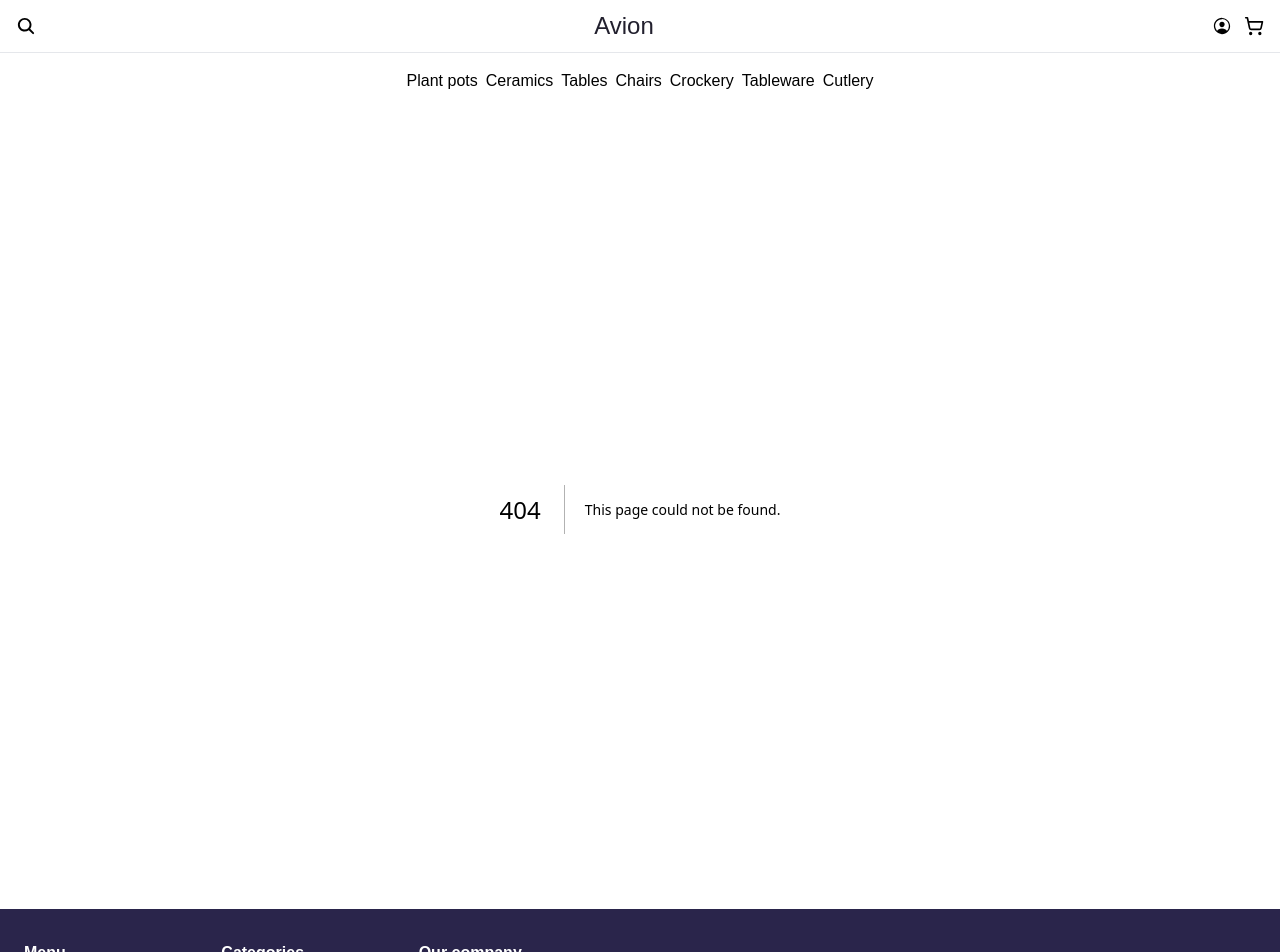
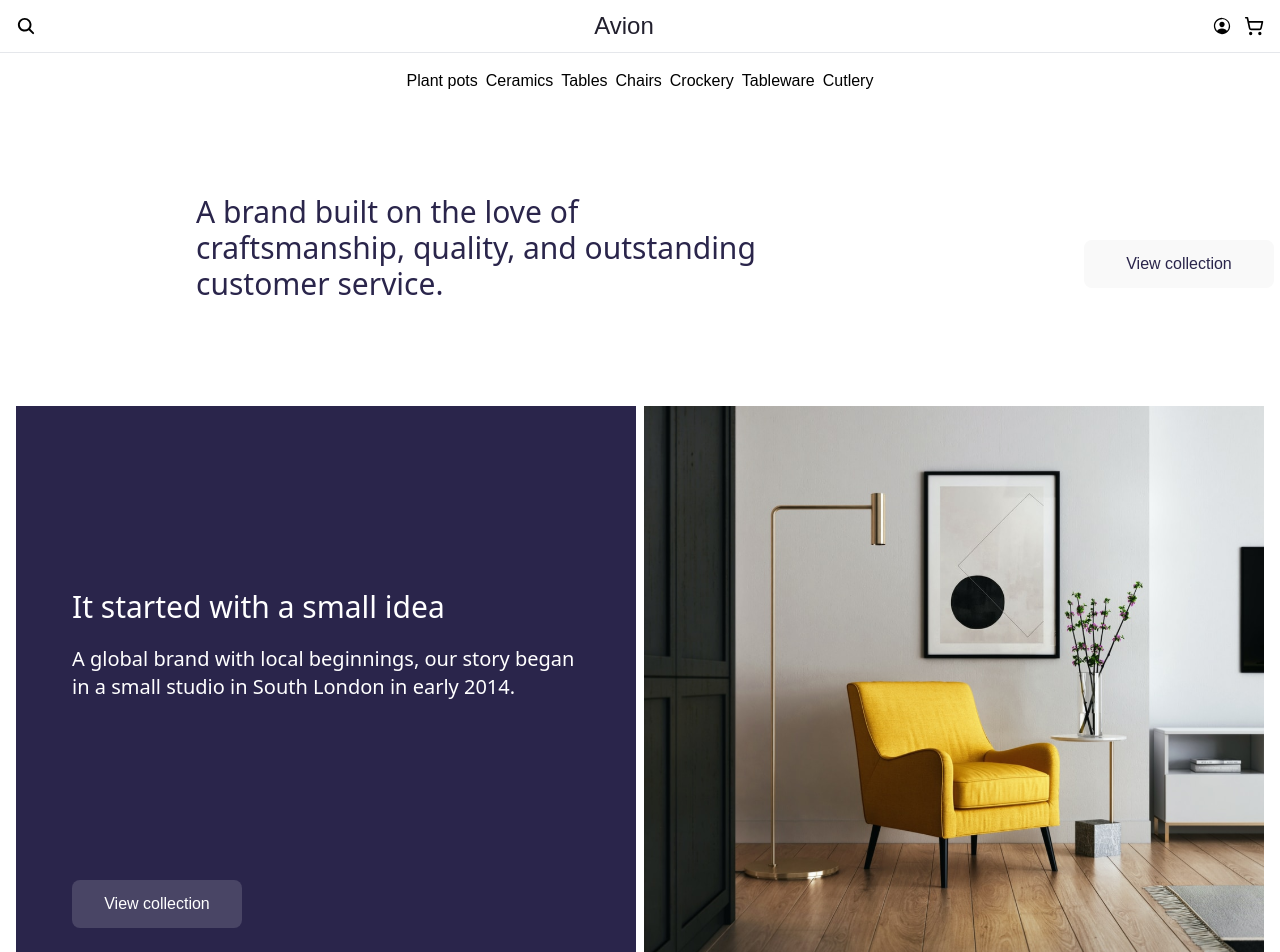
Before and after one commit to saadahmedacademy/Hackathon-funiture-website, a Next.js app in the folder furniture-web/: page /about-us in a window 1280 px wide. Before the commit this address had no page. Shown: the top 952 px of the page. Built offline with nearby package versions, Linux system fonts and the light colour scheme.

Commit message:
complete the about us page.

```diff
--- /dev/null
+++ b/furniture-web/app/about-us/page.tsx
@@ -0,0 +1,110 @@
+import Image from "next/image";
+import React from "react";
+import { FeaturesSection } from "@/components/FeaturesSection";
+import { SignUp } from "@/components/SignUp";
+
+const Button = ({
+  text,
+  className = "",
+  ariaLabel,
+  onClick,
+}: {
+  text: string;
+  className?: string;
+  ariaLabel: string;
+  onClick?: () => void;
+}) => (
+  <button
+    className={`px-6 py-3 rounded-lg transition-colors ${className}`}
+    aria-label={ariaLabel}
+    onClick={onClick}
+  >
+    {text}
+  </button>
+);
+
+const LandingPage = () => {
+  return (
+    <div className="text-[#2A254B]">
+      {/* Header Section */}
+      <main className="md:container mx-auto w-full h-[277px] bg-white flex flex-col md:flex-row justify-center md:justify-around items-center md:px-10 px-6 py-8">
+        <p className="max-w-xl text-2xl md:text-3xl font-sans text-left">
+          A brand built on the love of craftsmanship, quality, and outstanding customer service.
+        </p>
+        <div className="md:w-0 w-full pt-8 mx-auto md:mx-0">
+          <Button
+            text="View collection"
+            className="w-full md:w-[190px] bg-[#F9F9F9] hover:bg-gray-100"
+            ariaLabel="View our collection"
+          />
+        </div>
+      </main>
+
+      {/* Story Section */}
+      <main className="container mx-auto py-5 px-4 h-auto md:h-[590px] flex flex-col md:flex-row gap-2">
+        <section className="flex flex-col md:items-start items-center justify-center py-7 px-4 md:px-14 bg-[#2A254B] text-white md:w-1/2 w-full">
+          <div className="flex flex-col items-center md:items-start gap-5 justify-center mb-6 h-full">
+            <p className="text-2xl md:text-3xl pr-4 font-sans text-start leading-relaxed">
+              It started with a small idea
+            </p>
+            <p className="text-start text-lg md:text-xl font-sans leading-relaxed">
+              A global brand with local beginnings, our story began in a small studio in South London in early 2014.
+            </p>
+          </div>
+          <Button
+            text="View collection"
+            className="w-full md:w-[170px] bg-[#F9F9F926] hover:bg-[#ffffff26]"
+            ariaLabel="View our collection"
+          />
+        </section>
+        <section className="md:w-1/2">
+          <Image
+            src="/aboutus.svg"
+            alt="chair image"
+            width={500}
+            height={100}
+            className="w-full h-full object-cover object-center"
+          />
+        </section>
+      </main>
+
+      {/* Service Section */}
+      <main className="w-full md:mx-auto md:py-5 flex flex-col md:flex-row">
+        <section className="md:w-1/2 w-full h-[300px] md:h-[600px]">
+          <Image
+            src="/aboutus2.svg"
+            alt="A stylish chair displayed in a modern studio setup"
+            width={500}
+            height={600}
+            className="w-full h-full object-cover object-center"
+            priority
+          />
+        </section>
+        <section className="bg-[#F9F9F9] flex flex-col items-center md:items-start justify-center py-7 px-6 md:px-14 text-gray-800 md:w-1/2 w-full h-auto md:h-[600px]">
+          <div className="flex flex-col gap-5 mb-6">
+            <p className="text-xl font-sans text-black leading-relaxed">
+              Our service isn’t just personal, it’s actually hyper personally exquisite.
+            </p>
+            <p className="text-xl font-sans leading-relaxed">
+              When we started Avion, the idea was simple: make high-quality furniture affordable and available for the mass market.
+            </p>
+            <p className="text-xl font-sans leading-relaxed">
+              Handmade, and lovingly crafted furniture and homeware is what we live, breathe, and design, making our Chelsea boutique the hub for the London interior design community.
+            </p>
+          </div>
+          <Button
+            text="Get in touch"
+            className="w-full md:w-[170px] border border-gray-300 bg-white hover:bg-gray-100"
+            ariaLabel="Get in touch"
+          />
+        </section>
+      </main>
+
+      {/* Features and Signup Section */}
+      <FeaturesSection />
+      <SignUp />
+    </div>
+  );
+};
+
+export default LandingPage;
--- a/furniture-web/components/FeaturesSection.tsx
+++ b/furniture-web/components/FeaturesSection.tsx
@@ -14,7 +14,7 @@ export const FeaturesSection = () => {
         {showfeatures.map((feature, index) => (
           <div
             key={index}
-            className="flex flex-col gap-3 p-4 border border-gray-200 rounded-lg shadow-sm hover:shadow-lg transition-shadow"
+            className="flex flex-col gap-3 p-4 border border-gray-200 rounded-lg shadow-sm hover:shadow-lg transition-shadow bg-[#F9F9F9]"
           >
             <span className="text-xl">
               <Image
--- a/furniture-web/components/Navbar.tsx
+++ b/furniture-web/components/Navbar.tsx
@@ -26,7 +26,7 @@ export const Navbar = () => {
           </Link>
 
           {/* User Icon */}
-          <Link href={"/"} aria-label="User Account">
+          <Link href={"/about-us"} aria-label="User Account">
             <IoPersonCircleOutline className="text-xl" />
           </Link>
 
--- a/furniture-web/components/SignUp.tsx
+++ b/furniture-web/components/SignUp.tsx
@@ -6,7 +6,7 @@ export const SignUp = () => {
       <main className="md:container md:mx-auto w-full flex flex-col items-center justify-center gap-12 px-6 py-12 border bg-white rounded-lg shadow-sm">
         {/* Heading Section */}
         <div className="flex flex-col items-center justify-center gap-3 text-center">
-          <h1 className="text-2xl font-semibold text-gray-800">
+          <h1 className="text-2xl text-gray-800">
             Join the club and get the benefits
           </h1>
           <p className="text-lg text-gray-600 md:w-[470px] w-full">
```
Also changed, not shown: furniture-web/jsondata/newCeramic.json (+6 -5 lines), furniture-web/public/aboutus.svg (added), furniture-web/public/aboutus2.svg (added).
